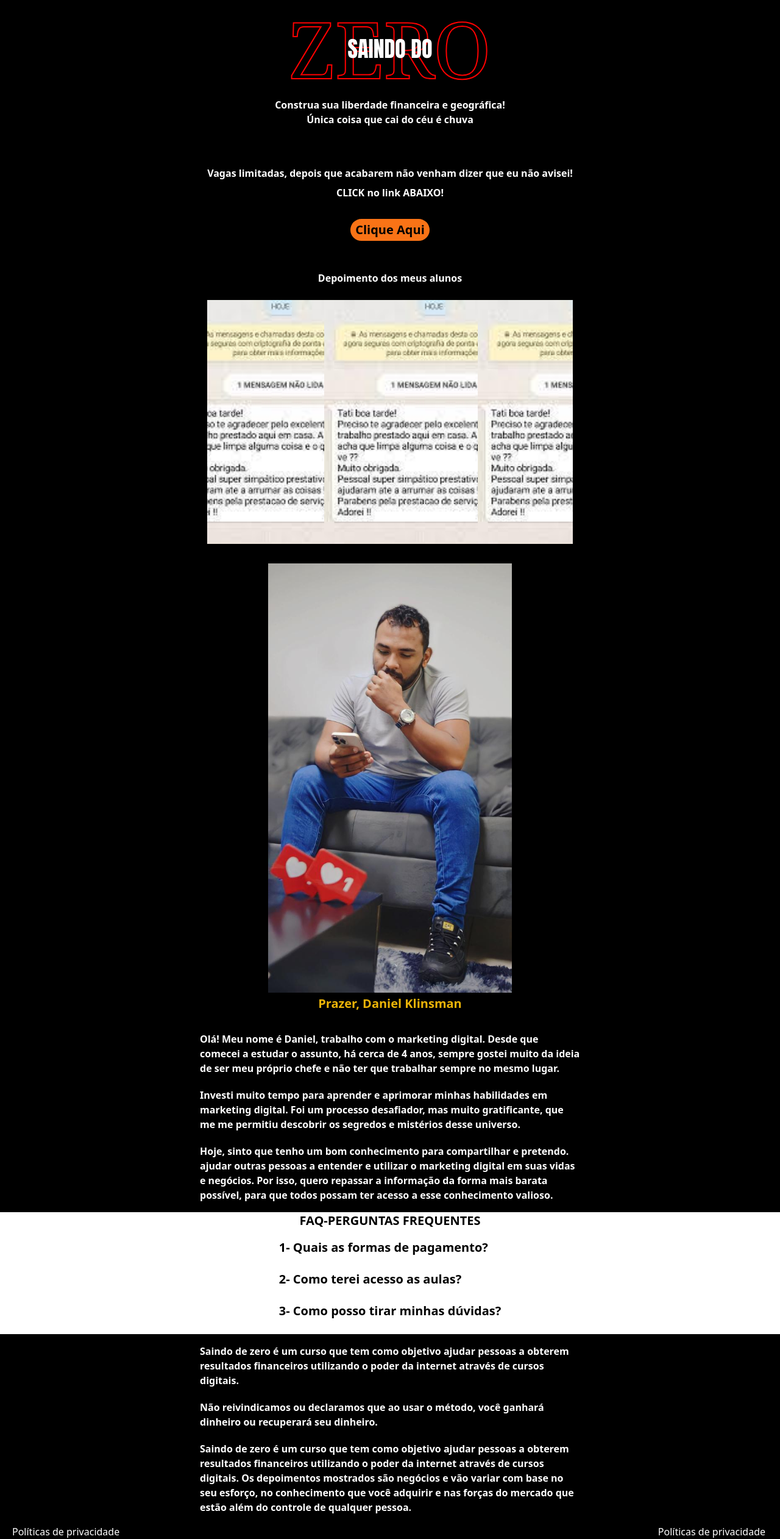
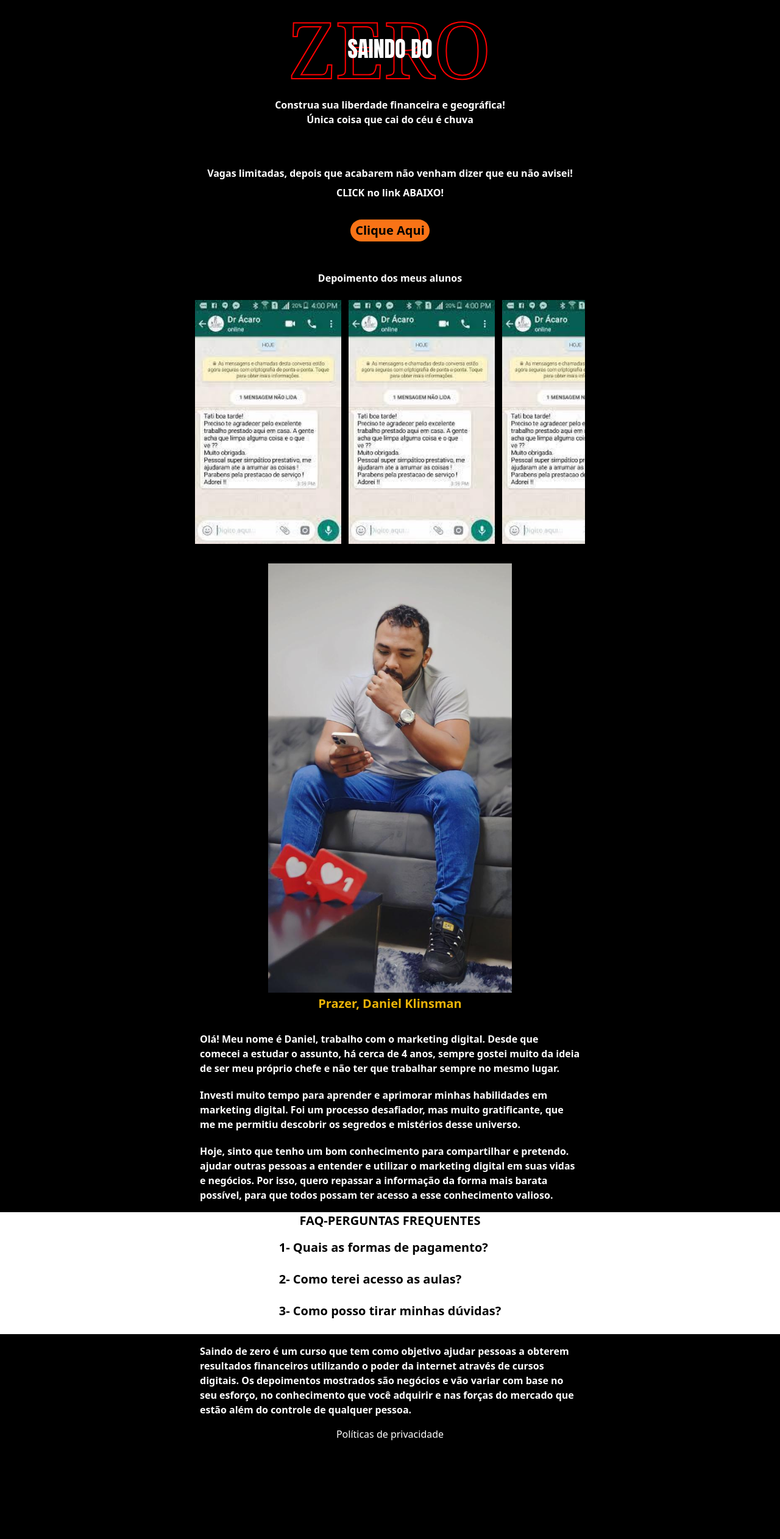
Before and after one commit to lucasairesdev/daniel-klinsman-landing-page, a Next.js app: page / in a window 1280 px wide. Shown: the whole page at 61% size. After the commit the page ends 2364 px from the top, so only its background shows below. Built offline with nearby package versions, Linux system fonts and the light colour scheme.

Commit message:
Fixed fotos

```diff
--- a/package.json
+++ b/package.json
@@ -17,6 +17,7 @@
     "react": "18.2.0",
     "react-dom": "18.2.0",
     "react-youtube": "^10.1.0",
+    "tailwind-scrollbar-hide": "^1.1.7",
     "tailwindcss": "3.3.2"
   }
 }
--- a/src/pages/index.js
+++ b/src/pages/index.js
@@ -62,13 +62,12 @@ export default function Home() {
         <p>Depoimento dos meus alunos</p>
       </div>
       <div className="flex w-full justify-center items-center">
-        <div className="flex mb-8 overflow-x-auto md:w-[600px] h-[400px] gap-3 m-2">
+        <div className="flex mb-8 overflow-x-scroll md:w-2/4 h-[400px] gap-3 m-2 ">
           <Image
             src="/whatsapp1.jpg"
-            height={600}
+            height={800}
             width={1000}
             alt="whatsapp-image1"
-            className="sm:scale-125 md:scale-150"
           />
 
           <Image
@@ -76,7 +75,6 @@ export default function Home() {
             height={800}
             width={1000}
             alt="whatsapp-image2"
-            className="sm:scale-125 md:scale-150"
           />
 
           <Image
@@ -84,28 +82,24 @@ export default function Home() {
             height={800}
             width={1000}
             alt="whatsapp-image2"
-            className="sm:scale-125 md:scale-150"
           />
           <Image
             src="/whatsapp2.jpg"
             height={800}
             width={1000}
             alt="whatsapp-image2"
-            className="sm:scale-125 md:scale-150"
           />
           <Image
             src="/whatsapp2.jpg"
             height={800}
             width={1000}
             alt="whatsapp-image2"
-            className="sm:scale-125 md:scale-150"
           />
           <Image
             src="/whatsapp2.jpg"
             height={800}
             width={1000}
             alt="whatsapp-image2"
-            className="sm:scale-125 md:scale-150"
           />
         </div>
       </div>
@@ -168,20 +162,6 @@ export default function Home() {
           <p>
             Saindo de zero é um curso que tem como objetivo ajudar pessoas a
             obterem resultados financeiros utilizando o poder da internet
-            através de cursos digitais.
-          </p>
-        </span>
-        <span className="flex items-center justify-center md:w-2/4">
-          <p>
-            Não reivindicamos ou declaramos que ao usar o método, você ganhará
-            dinheiro ou recuperará seu dinheiro.
-          </p>
-        </span>
-
-        <span className="flex items-center justify-center md:w-2/4">
-          <p>
-            Saindo de zero é um curso que tem como objetivo ajudar pessoas a
-            obterem resultados financeiros utilizando o poder da internet
             através de cursos digitais. Os depoimentos mostrados são negócios e
             vão variar com base no seu esforço, no conhecimento que você
             adquirir e nas forças do mercado que estão além do controle de
@@ -190,11 +170,8 @@ export default function Home() {
         </span>
       </div>
 
-      <div className="flex">
-        <footer className="flex justify-start items-start ml-5">
-          Políticas de privacidade
-        </footer>
-        <footer className="flex justify-end items-end ml-auto pr-6">
+      <div className="flex justify-center items-center">
+        <footer className="flex justify-center items-center ">
           Políticas de privacidade
         </footer>
       </div>
--- a/src/styles/globals.css
+++ b/src/styles/globals.css
@@ -35,3 +35,7 @@ h2{
   -webkit-text-stroke-color: red;
   color: red;
 }
+
+.scrollbar::-webkit-scrollbar {
+  display: none;
+}
--- a/tailwind.config.js
+++ b/tailwind.config.js
@@ -14,5 +14,6 @@ module.exports = {
       },
     },
   },
-  plugins: [],
+  plugins: [
+    require('tailwind-scrollbar-hide')],
 }
```
Also changed, not shown: 1 other file (tests, documents, lock files or other folders).
